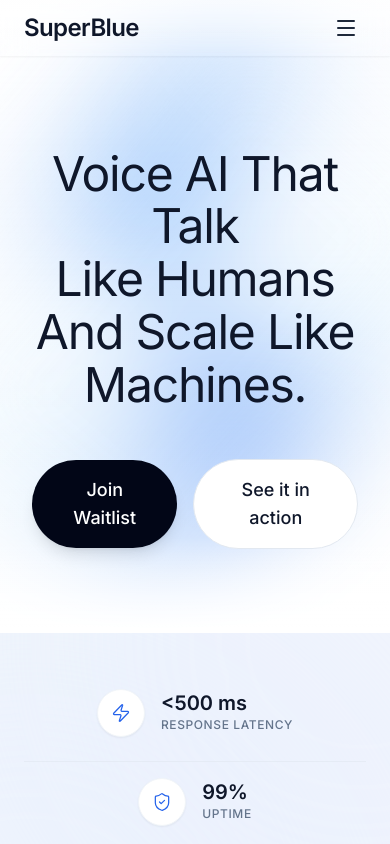
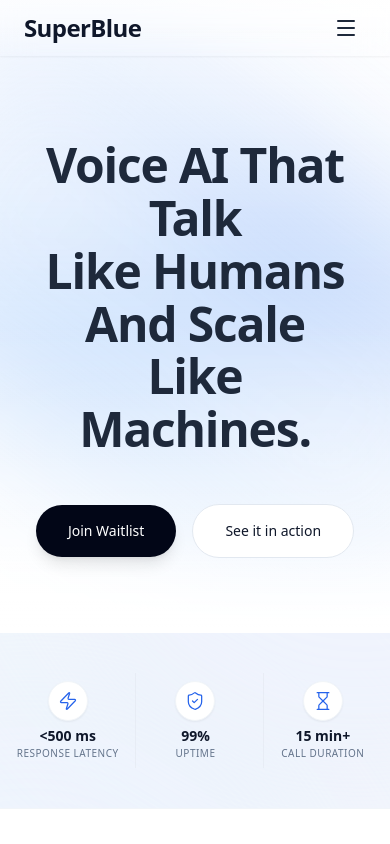
Before and after one commit to naveenvasou/superblue-landing-page, a React (Vite) app: page / in a window 390 px wide. Shown: the top 844 px of the page. Built offline with nearby package versions, Linux system fonts and the light colour scheme.

Commit message:
mobile responsive

```diff
--- a/components/Hero.tsx
+++ b/components/Hero.tsx
@@ -12,8 +12,9 @@ const Hero: React.FC = () => {
       */}
       <div className="absolute inset-0 flex items-center justify-center overflow-hidden pointer-events-none">
         {/* The Rotating Aura */}
+        {/* The Rotating Aura - Desktop */}
         <div
-          className="w-[150vw] h-[150vw] md:w-[120vw] md:h-[120vw] opacity-70 md:opacity-40 blur-[60px] md:blur-[120px] animate-spin-slow"
+          className="hidden md:block w-[300vw] h-[300vw] opacity-40 blur-[150px] animate-[spin_8s_linear_infinite]"
           style={{
             background: `conic-gradient(
               from 0deg at 50% 50%,
@@ -28,6 +29,21 @@ const Hero: React.FC = () => {
           }}
         />
 
+        {/* The Rotating Aura - Mobile (Optimized) */}
+        <div
+          className="md:hidden w-[240vw] h-[180vw] opacity-40 blur-[80px] animate-[spin_8s_linear_infinite]"
+          style={{
+            background: `conic-gradient(
+              from 0deg at 50% 50%,
+              #DBEAFE 0deg,
+              #3B82F6 120deg,
+              #DBEAFE 180deg,
+              #60A5FA 300deg,
+              #DBEAFE 360deg
+            )`
+          }}
+        />
+
         {/* Central White Glow to improve text readability and softness */}
         <div className="absolute inset-0 bg-gradient-to-b from-white/20 via-transparent to-white/60 md:to-white/90"></div>
       </div>
@@ -35,7 +51,7 @@ const Hero: React.FC = () => {
       <div className="max-w-6xl mx-auto px-8 text-center relative z-10">
 
         {/* Main Heading matching the 'Wonderful' layout */}
-        <h1 className="text-[3rem] md:text-[4rem] lg:text-[5rem] font-normal tracking-tight text-slate-900 leading-[1.1] mb-12">
+        <h1 className="text-[3rem] md:text-[4rem] lg:text-[5rem] font-semibold tracking-tight text-slate-800 leading-[1.1] mb-12">
           Voice AI That Talk Like Humans  <br />
           And Scale Like Machines.
         </h1>
@@ -44,11 +60,11 @@ const Hero: React.FC = () => {
 
         {/* Buttons */}
         <div className="flex items-center justify-center gap-4">
-          <button className="px-8 py-4 bg-slate-950 text-white rounded-full text-lg font-medium hover:bg-slate-800 transition-all duration-300 shadow-lg hover:shadow-xl hover:-translate-y-0.5">
+          <button className="px-8 py-4 bg-slate-950 text-white rounded-full text-sm md:text-lg font-medium hover:bg-slate-800 transition-all duration-300 shadow-lg hover:shadow-xl hover:-translate-y-0.5">
             Join Waitlist
           </button>
 
-          <a href="#experience" className="px-8 py-4 bg-white text-slate-900 border border-slate-200 rounded-full text-lg font-medium hover:bg-slate-50 hover:border-slate-300 transition-all duration-300">
+          <a href="#experience" className="px-8 py-4 bg-white text-slate-900 border border-slate-200 rounded-full text-sm md:text-lg font-medium hover:bg-slate-50 hover:border-slate-300 transition-all duration-300">
             See it in action
           </a>
         </div>
--- a/components/StatsSection.tsx
+++ b/components/StatsSection.tsx
@@ -28,18 +28,18 @@ const StatsSection: React.FC = () => {
                 <div className="absolute bottom-[-20%] left-[-10%] w-[800px] h-[800px] bg-indigo-100/30 rounded-full blur-[120px]" />
             </div>
 
-            <div className="max-w-6xl mx-auto px-6 md:px-12 relative z-10">
-                <div className="grid grid-cols-1 md:grid-cols-3 gap-2 divide-y md:divide-y-0 md:divide-x divide-slate-200/60">
+            <div className="max-w-6xl mx-auto px-2 md:px-12 relative z-10">
+                <div className="grid grid-cols-3 gap-2 md:gap-8 divide-x divide-slate-200/60">
                     {stats.map((stat, index) => (
-                        <div key={index} className="flex items-center justify-center gap-4 py-4 md:py-0">
-                            <div className="w-12 h-12 rounded-full bg-white border border-slate-100 shadow-sm flex items-center justify-center flex-shrink-0 text-blue-600">
-                                <stat.icon size={20} strokeWidth={1.5} />
+                        <div key={index} className="flex flex-col md:flex-row items-center justify-center gap-2 md:gap-4 py-2 md:py-0">
+                            <div className="w-10 h-10 md:w-12 md:h-12 rounded-full bg-white border border-slate-100 shadow-sm flex items-center justify-center flex-shrink-0 text-blue-600">
+                                <stat.icon className="w-5 h-5 md:w-6 md:h-6" strokeWidth={1.5} />
                             </div>
-                            <div className="flex flex-col">
-                                <span className="text-xl font-semibold text-slate-900 leading-none mb-1">
+                            <div className="flex flex-col text-center md:text-left">
+                                <span className="text-sm md:text-xl font-semibold text-slate-900 leading-none mb-1">
                                     {stat.value}
                                 </span>
-                                <span className="text-xs font-medium text-slate-500 uppercase tracking-wider">
+                                <span className="text-[10px] md:text-xs font-medium text-slate-500 uppercase tracking-wider leading-tight">
                                     {stat.label}
                                 </span>
                             </div>
--- a/index.css
+++ b/index.css
@@ -43,6 +43,24 @@
   }
 }
 
+@keyframes blob {
+  0% {
+    transform: translate(0px, 0px) scale(1);
+  }
+
+  33% {
+    transform: translate(30px, -50px) scale(1.1);
+  }
+
+  66% {
+    transform: translate(-20px, 20px) scale(0.9);
+  }
+
+  100% {
+    transform: translate(0px, 0px) scale(1);
+  }
+}
+
 .animate-pulse-orb {
   animation: pulse-custom 2s cubic-bezier(0.4, 0, 0.6, 1) infinite;
 }
@@ -55,3 +73,15 @@
   animation: shimmer-custom 1.5s infinite;
   background-image: linear-gradient(to right, transparent 0%, rgba(255, 255, 255, 0.3) 50%, transparent 100%);
 }
+
+.animate-blob {
+  animation: blob 7s infinite;
+}
+
+.animation-delay-2000 {
+  animation-delay: 2s;
+}
+
+.animation-delay-4000 {
+  animation-delay: 4s;
+}
--- a/package.json
+++ b/package.json
@@ -17,6 +17,7 @@
   "devDependencies": {
     "@types/node": "^22.14.0",
     "@vitejs/plugin-react": "^5.0.0",
+    "tailwindcss": "^3.4.18",
     "typescript": "~5.8.2",
     "vite": "^6.2.0"
   }
--- /dev/null
+++ b/tailwind.config.js
@@ -0,0 +1,15 @@
+/** @type {import('tailwindcss').Config} */
+export default {
+  content: [
+    "./src/**/*.{js,jsx,ts,tsx}",
+  ],
+  theme: {
+    extend: {
+      animation: {
+        'spin-slow': 'spin-slow 60s linear infinite',
+        'subtle-pulse': 'subtle-pulse 8s ease-in-out infinite',
+      }
+    },
+  },
+  plugins: [],
+}
```
Also changed, not shown: 1 other file (tests, documents, lock files or other folders).
